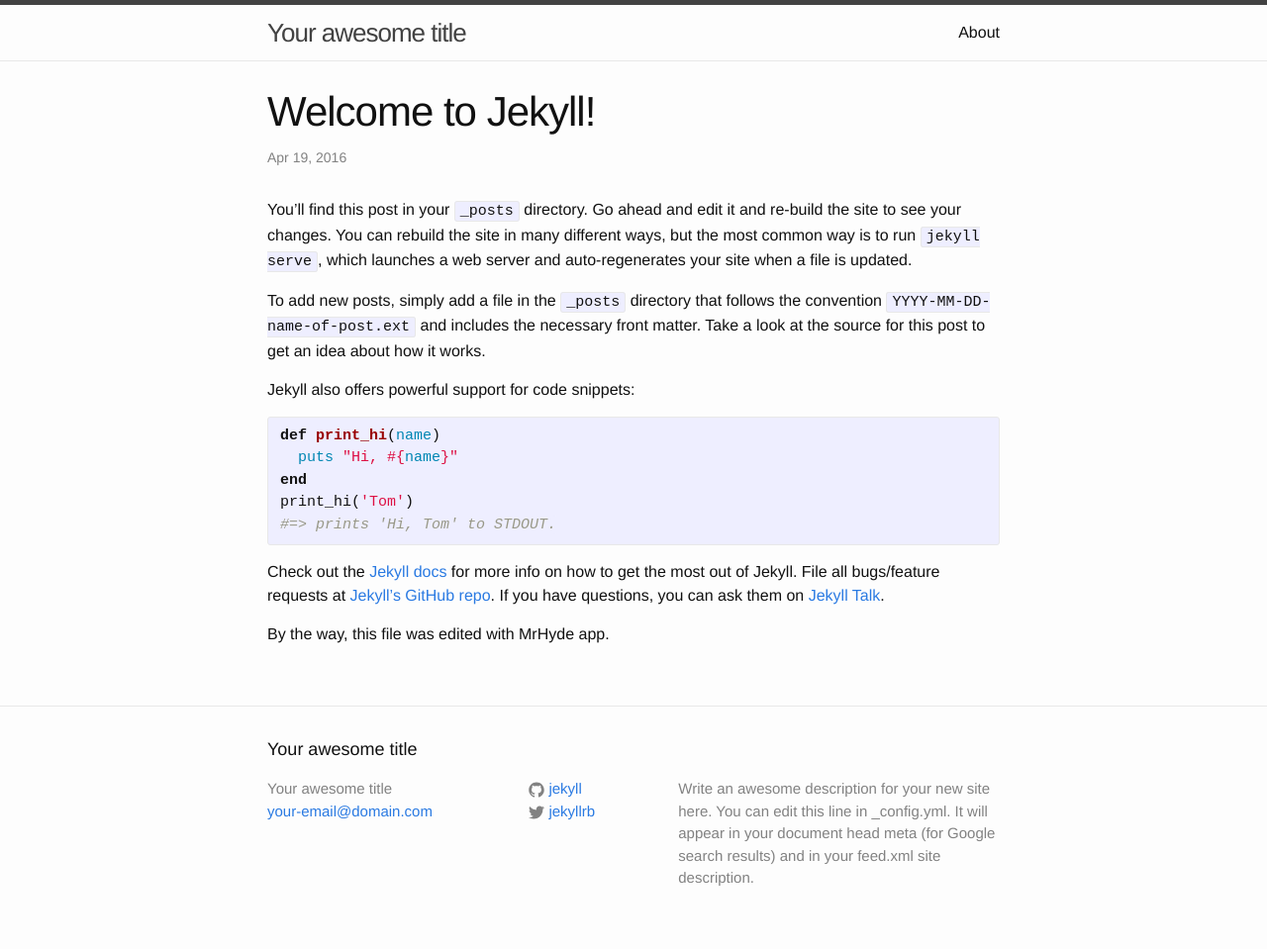
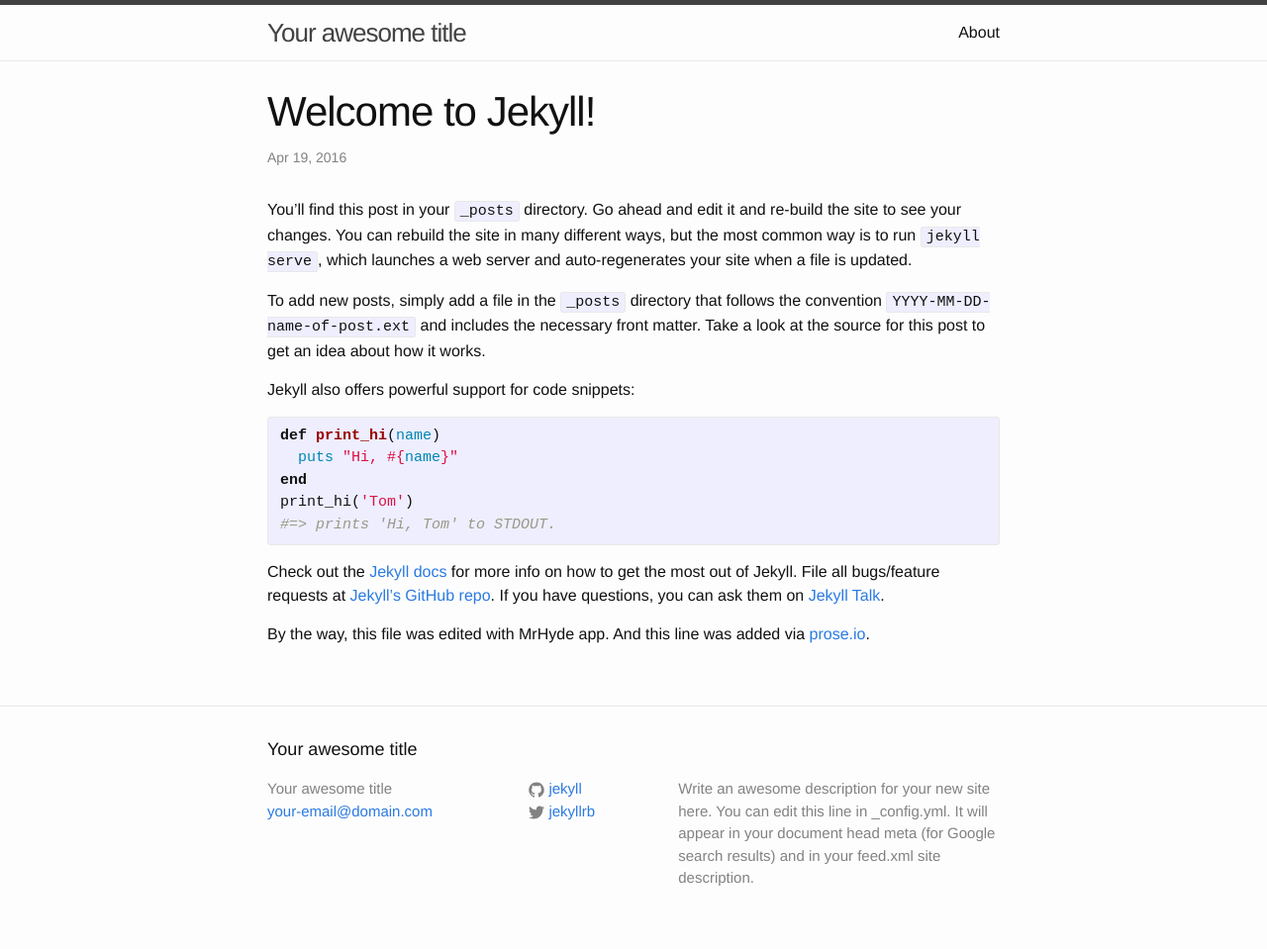
Before and after one commit to ust-okuma/alperyilmaz.github.io, a Jekyll site: the page built from _posts/2016-04-19-welcome-to-jekyll.markdown, in a window 1280 px wide. Shown: the whole page at 99% size. Built offline with Jekyll 4.4.1, drawn with Linux system fonts in a browser that asks for light colours; part of the change alters nothing that is shown.

Commit message:
Updated 2016-04-19-welcome-to-jekyll.markdown

```diff
--- a/_posts/2016-04-19-welcome-to-jekyll.markdown
+++ b/_posts/2016-04-19-welcome-to-jekyll.markdown
@@ -1,8 +1,9 @@
 ---
 layout: post
-title:  "Welcome to Jekyll!"
-date:   2016-04-19 15:10:57 +0300
+title: "Welcome to Jekyll!"
+date: "2016-04-19 15:10:57 +0300"
 categories: jekyll update
+published: true
 ---
 You’ll find this post in your `_posts` directory. Go ahead and edit it and re-build the site to see your changes. You can rebuild the site in many different ways, but the most common way is to run `jekyll serve`, which launches a web server and auto-regenerates your site when a file is updated.
 
@@ -21,6 +22,7 @@ print_hi('Tom')
 Check out the [Jekyll docs][jekyll-docs] for more info on how to get the most out of Jekyll. File all bugs/feature requests at [Jekyll’s GitHub repo][jekyll-gh]. If you have questions, you can ask them on [Jekyll Talk][jekyll-talk].
 
 By the way, this file was edited with MrHyde app.
+And this line was added via [prose.io](http://prose.io).
 
 [jekyll-docs]: http://jekyllrb.com/docs/home
 [jekyll-gh]:   https://github.com/jekyll/jekyll
```
